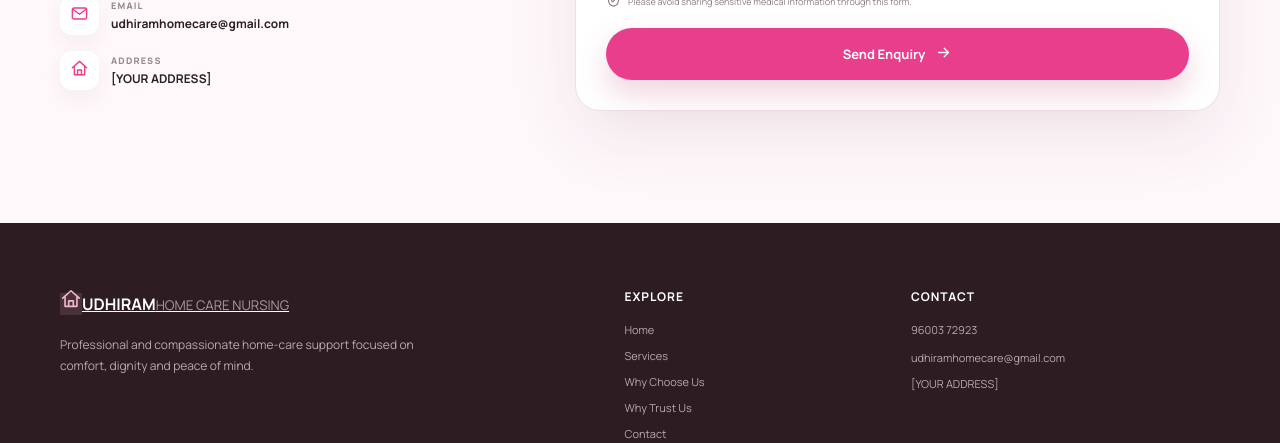
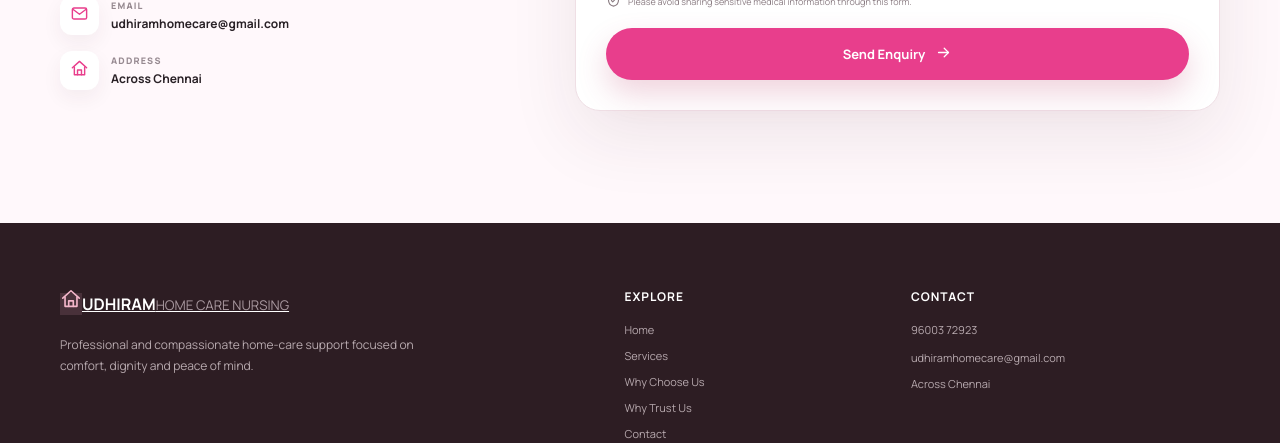
Before and after one commit to anish-arockiyam/udhiram-home-care, an Angular app: page / in a window 1280 px wide. Shown: the part 5019-5462 px from the top of the page. Built offline with nearby package versions, Linux system fonts and the light colour scheme.

Commit message:
Change address to across chennai

```diff
--- a/src/app/pages/home/home.component.html
+++ b/src/app/pages/home/home.component.html
@@ -129,7 +129,7 @@
           <div><span><udhiram-icon name="phone" [size]="19" /></span><div><small>Phone</small><a href="tel:+919600372923">96003 72923</a></div></div>
           <div><span><udhiram-icon name="phone" [size]="19" /></span><div><small>WhatsApp</small><a href="https://wa.me/919600372923" target="_blank" rel="noopener noreferrer">96003 72923</a></div></div>
           <div><span><udhiram-icon name="mail" [size]="19" /></span><div><small>Email</small><strong>udhiramhomecare@gmail.com</strong></div></div>
-          <div><span><udhiram-icon name="home" [size]="19" /></span><div><small>Address</small><strong>[YOUR ADDRESS]</strong></div></div>
+          <div><span><udhiram-icon name="home" [size]="19" /></span><div><small>Address</small><strong>Across Chennai</strong></div></div>
         </div>
       </div>
 
@@ -205,7 +205,7 @@
     </div>
     <div>
       <h3>Contact</h3>
-      <p><a href="tel:+919600372923">96003 72923</a></p><p>udhiramhomecare@gmail.com</p><p>[YOUR ADDRESS]</p>
+      <p><a href="tel:+919600372923">96003 72923</a></p><p>udhiramhomecare@gmail.com</p><p>Across Chennai</p>
     </div>
   </div>
   <div class="container footer-bottom"><span>© 2026 UDHIRAM HOME CARE NURSING. All rights reserved.</span><span>Care • Comfort • Dignity</span></div>
```
